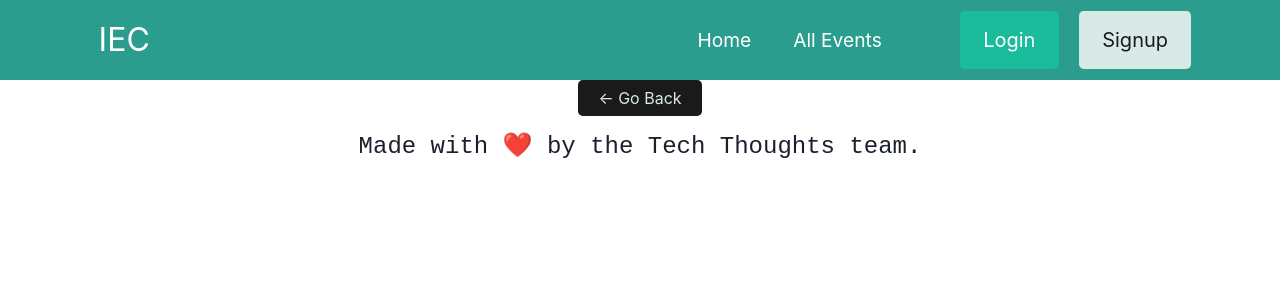
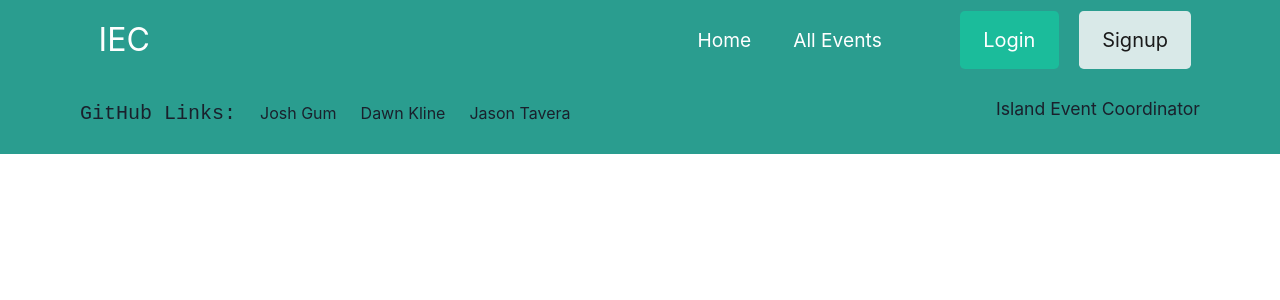
Before and after one commit to jgum63/project_3, a React (Vite) app in the folder client/: page /thoughts/1 in a window 1280 px wide. Shown: the top 300 px of the page. Built offline with nearby package versions, Linux system fonts and the light colour scheme.

Commit message:
updated footer

```diff
--- a/client/src/NewComponents/Footer/index.jsx
+++ b/client/src/NewComponents/Footer/index.jsx
@@ -1,35 +1,28 @@
 import React from 'react';
-import { useLocation, useNavigate } from 'react-router-dom';
+import { Box, Container, Stack, Text, Link, useColorModeValue, } from '@chakra-ui/react';
 
-const Footer = () => {
-  const location = useLocation();
-  const navigate = useNavigate();
+export default function SmallWithNavigation() {
   return (
-    <footer className="footer-container">
-      <div className="container text-center mb-5">
-        {location.pathname !== '/' && (
-          <button
-            className="btn btn-dark mb-3"
-            onClick={() => navigate(-1)}
-          >
-            &larr; Go Back
-          </button>
-        )}
-        <h4>
-          Made with{' '}
-          <span
-            className="emoji"
-            role="img"
-            aria-label="heart"
-            aria-hidden="false"
-          >
-            ❤️
-          </span>{' '}
-          by the Tech Thoughts team.
-        </h4>
-      </div>
-    </footer>
+    <Box
+      bg={useColorModeValue('#2a9d8f', 'teal.900')}
+      color={useColorModeValue('black.700', 'gray.200')}>
+      <Container
+        as={Stack}
+        maxW={'6xl'}
+        py={4}
+        direction={{ base: 'column', md: 'row' }}
+        spacing={4}
+        justify={{ base: 'center', md: 'space-between' }}
+        align={{ base: 'center', md: 'center' }}>
+        <Stack direction={'row'} spacing={6}>
+          <h5>GitHub Links: </h5>
+          <Link href={'https://github.com/jgum63'} target={"_blank"}>Josh Gum</Link>
+          <Link href={'https://github.com/dawn-kline-m'} target={"_blank"}>Dawn Kline</Link>
+          <Link href={'https://github.com/J3yT'} target={"_blank"}>Jason Tavera</Link>
+        </Stack>
+
+        <Text>Island Event Coordinator</Text>
+      </Container>
+    </Box>
   );
-};
-
-export default Footer;
+}
--- a/client/src/pages/Profile.jsx
+++ b/client/src/pages/Profile.jsx
@@ -4,7 +4,7 @@ import { useQuery } from '@apollo/client';
 
 // import ThoughtForm from '../components/ThoughtForm';
 import EventList from '../components/EventList';
-import EventForm from '../components/Eventform'
+import EventForm from '../components/Eventform';
 
 import { QUERY_USER, QUERY_ME } from '../utils/queries';
 
--- a/client/src/pages/Signup.jsx
+++ b/client/src/pages/Signup.jsx
@@ -95,6 +95,7 @@ const Signup = () => {
       </div>
     </main>
   );
+
 };
 
 export default Signup;
```
Also changed, not shown: 1 other file (tests, documents, lock files or other folders).
